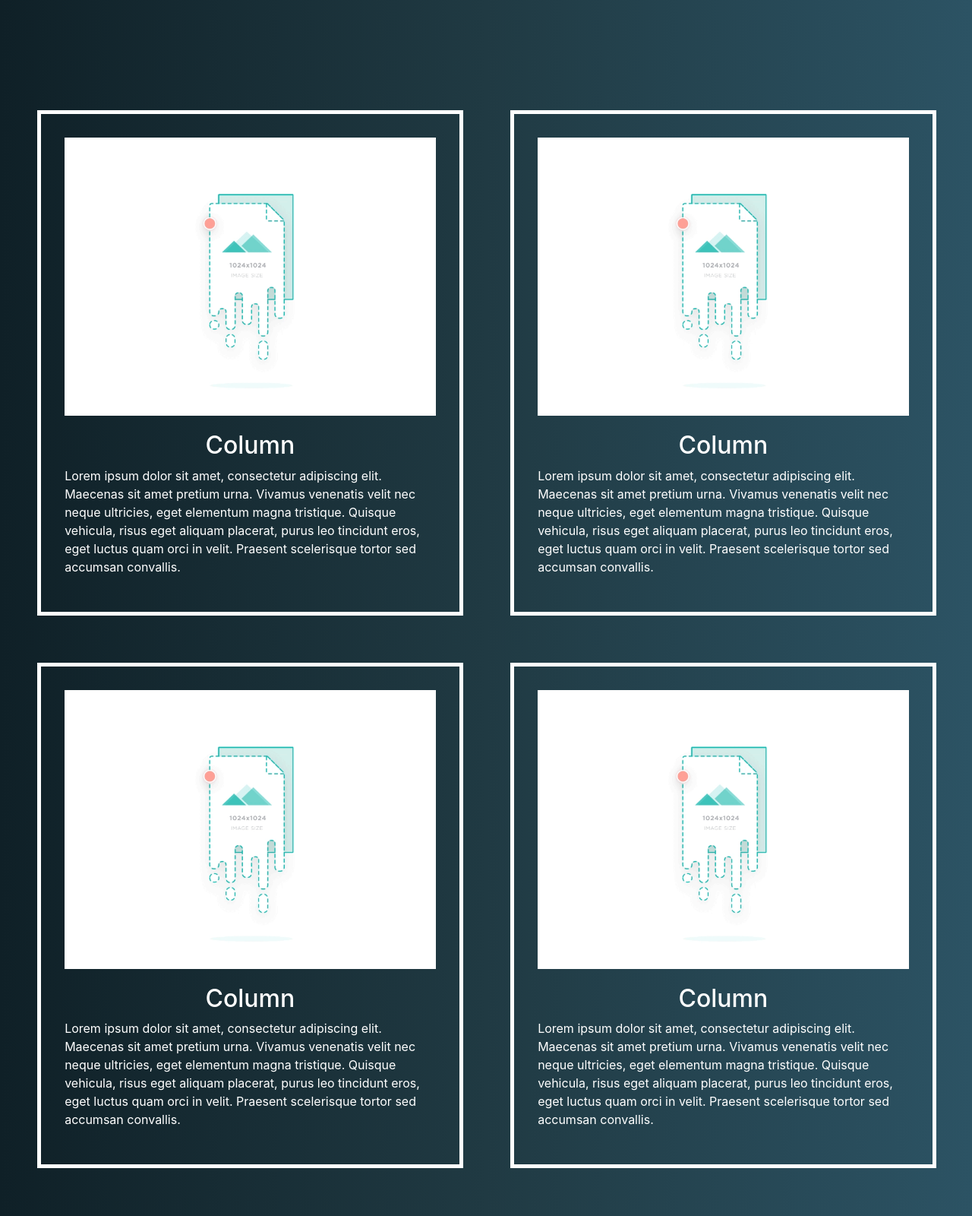
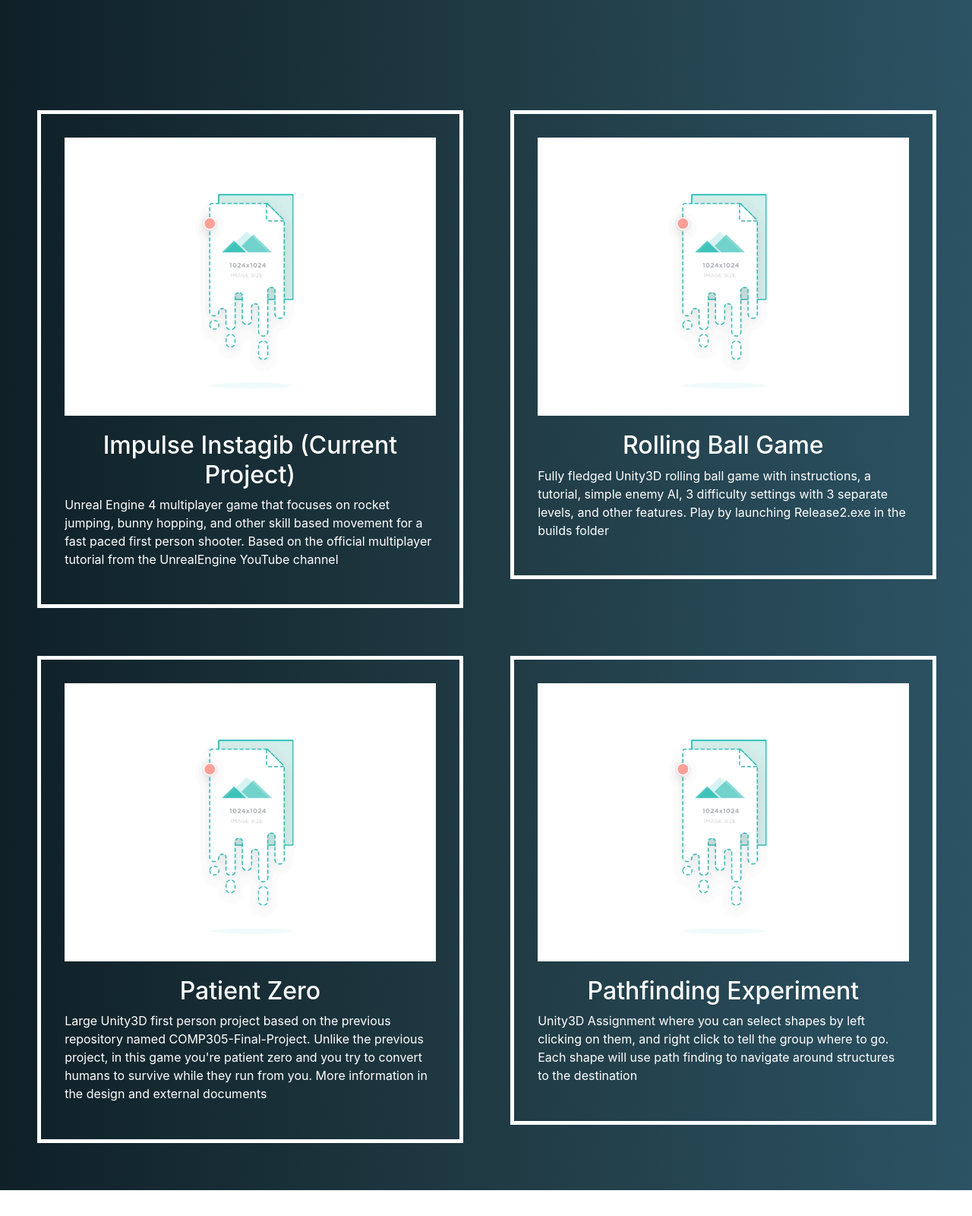
Before and after one commit to MaxSazhaev/MaxSazhaev.github.io, a plain HTML site: page index.html in a window 1280 px wide. Shown: the part 762-2362 px from the top of the page at 76% size. After the commit the page ends 2328 px from the top, so only its background shows below. Drawn offline with nearby package versions, Linux system fonts and the light colour scheme.

Commit message:
added project name and description to the gaming projects section, and set the gif to link to said projects. tried to implement slider effect with scrollme but it hasn't worked yet

```diff
--- a/css/style.css
+++ b/css/style.css
@@ -171,3 +171,18 @@ padding-left: 5%;
     height: 100%;
     width: 100%;
 }
+
+.scrollme
+{
+    padding:2em;
+  border:1em solid #e8e8e8;
+  perspective:600px;
+}
+
+.animateme
+{
+  width:80%;
+  padding:10%;
+  background:#e8e8e8;
+  transform-origin:center center center;
+}
--- a/index.html
+++ b/index.html
@@ -16,6 +16,7 @@
     <!-- Javascript  -->
     <script src="js/caroufredsel.js" type="text/javascript"></script>
     <script src="js/jquery.scrollme.js" type="text/javascript"></script>
+
     <script src="https://cdnjs.cloudflare.com/ajax/libs/popper.js/1.14.6/umd/popper.min.js"></script>
     <script src="https://maxcdn.bootstrapcdn.com/bootstrap/4.2.1/js/bootstrap.min.js"></script>
 </head>
@@ -78,87 +79,66 @@
         </ul>
     </section>
     <span>
-    <!--
+        <!--
+
+            <p>&darr;</p><p>&darr;</p><p>&darr;</p><p>&darr;</p><p>&darr;</p><p>&darr;</p><p>&darr;</p><p>&darr;</p><p>&darr;</p><p>&darr;</p><p>&darr;</p><p>&darr;</p><p>&darr;</p><p>&darr;</p><p>&darr;</p><p>&darr;</p><p>&darr;</p><p>&darr;</p><p>&darr;</p><p>&darr;</p><p>&darr;</p><p>&darr;</p><p>&darr;</p><p>&darr;</p><p>&darr;</p><p>&darr;</p><p>&darr;</p><p>&darr;</p><p>&darr;</p><p>&darr;</p><p>&darr;</p><p>&darr;</p><p>&darr;</p><p>&darr;</p><p>&darr;</p><p>&darr;</p><p>&darr;</p><p>&darr;</p><p>&darr;</p><p>&darr;</p>
+
     <section>
-    <div class="scrollme">
-        <div
-            class="effect_box effect_box_translate animateme"
-            data-when="view"
-            data-from="0.65"
-            data-to="0.15"
-            data-opacity="1"
-            data-translatex="400"
-            data-rotatez="90"
-        >
-            <h2>Yup, that's all.</h2>
+        <div class="scrollme">
+            <h2>Scroll me!</h2>
+            <div
+              class="animateme"
+              data-when="span"
+              data-from="0"
+              data-to="1"
+              data-easing="easeinout"
+              data-rotatey="360"
+            >
+            <h2>hi this isnt working and i really want it to work why</h2>
+            <img src="images/favicon-32x32.png">
         </div>
     </div>
     </section>
+
 -->
-
     <section class = "projects">
             <div class="row">
                     <div class="column">
                         <div class="box">
-                                <img src="images/placeholder_shot.gif" class="projectgif">
-                      <h2>Column</h2>
-                      <p>Lorem ipsum dolor sit amet, consectetur adipiscing elit. Maecenas sit amet pretium urna. Vivamus venenatis velit nec neque ultricies, eget elementum magna tristique. Quisque vehicula, risus eget aliquam placerat, purus leo tincidunt eros, eget luctus quam orci in velit. Praesent scelerisque tortor sed accumsan convallis.</p>
+                               <a href="https://github.com/MaxSazhaev/ImpulseInstagib"> <img src="images/placeholder_shot.gif" class="projectgif"> </a>
+                      <h2>Impulse Instagib (Current Project)</h2>
+                      <p>Unreal Engine 4 multiplayer game that focuses on rocket jumping, bunny hopping, and other skill based movement for a fast paced first person shooter. Based on the official multiplayer tutorial from the UnrealEngine YouTube channel</p>
                     </div>
                 </div>
 
 
                     <div class="column">
                             <div class="box">
-                                    <img src="images/placeholder_shot.gif" class="projectgif">
-                      <h2>Column</h2>
-                      <p>Lorem ipsum dolor sit amet, consectetur adipiscing elit. Maecenas sit amet pretium urna. Vivamus venenatis velit nec neque ultricies, eget elementum magna tristique. Quisque vehicula, risus eget aliquam placerat, purus leo tincidunt eros, eget luctus quam orci in velit. Praesent scelerisque tortor sed accumsan convallis.</p>
+                                <a href="https://github.com/MaxSazhaev/COMP-231-Project-Fun-Game"><img src="images/placeholder_shot.gif" class="projectgif"></a>
+                      <h2>Rolling Ball Game</h2>
+                      <p>Fully fledged Unity3D rolling ball game with instructions, a tutorial, simple enemy AI, 3 difficulty settings with 3 separate levels, and other features. Play by launching Release2.exe in the builds folder</p>
                     </div>
                 </div>
 
 
                     <div class="column">
                             <div class="box">
-                                    <img src="images/placeholder_shot.gif" class="projectgif">
-                      <h2>Column</h2>
-                      <p>Lorem ipsum dolor sit amet, consectetur adipiscing elit. Maecenas sit amet pretium urna. Vivamus venenatis velit nec neque ultricies, eget elementum magna tristique. Quisque vehicula, risus eget aliquam placerat, purus leo tincidunt eros, eget luctus quam orci in velit. Praesent scelerisque tortor sed accumsan convallis.</p>
+                                <a href="https://github.com/MaxSazhaev/COMP396-Final-Project"><img src="images/placeholder_shot.gif" class="projectgif"></a>
+                      <h2>Patient Zero</h2>
+                      <p>Large Unity3D first person project based on the previous repository named COMP305-Final-Project. Unlike the previous project, in this game you're patient zero and you try to convert humans to survive while they run from you. More information in the design and external documents</p>
                     </div>
                   </div>
 
                   <div class="column">
                         <div class="box">
-                                <img src="images/placeholder_shot.gif" class="projectgif">
-                  <h2>Column</h2>
-                  <p>Lorem ipsum dolor sit amet, consectetur adipiscing elit. Maecenas sit amet pretium urna. Vivamus venenatis velit nec neque ultricies, eget elementum magna tristique. Quisque vehicula, risus eget aliquam placerat, purus leo tincidunt eros, eget luctus quam orci in velit. Praesent scelerisque tortor sed accumsan convallis.</p>
+                            <a href="https://github.com/MaxSazhaev/COMP396-Assignment2"><img src="images/placeholder_shot.gif" class="projectgif"></a>
+                  <h2>Pathfinding Experiment</h2>
+                  <p>Unity3D Assignment where you can select shapes by left clicking on them, and right click to tell the group where to go. Each shape will use path finding to navigate around structures to the destination</p>
                 </div>
               </div>
                 </div>
     </section>
 
-    <!--
-    <div class="column column_medium">
-
-    <pre
-	class="animateme scrollme"
-	data-when="enter"
-	data-from="0.75"
-	data-to="0"
-	data-opacity="0"
-	data-translatex="400"
-><code>&lt;<span class="code_tag">div</span> <span class="code_attribute">class</span>=<span class="code_value">"scrollme"</span>&gt;
-    &lt;<span class="code_tag">div</span>
-        <span class="code_attribute">class</span>=<span class="code_value">"animateme"</span>
-        <span class="code_attribute">data-when</span>=<span class="code_value">"enter"</span>
-        <span class="code_attribute">data-from</span>=<span class="code_value">"0.5"</span>
-        <span class="code_attribute">data-to</span>=<span class="code_value">"0"</span>
-        <span class="code_attribute">data-opacity</span>=<span class="code_value">"0"</span>
-        <span class="code_attribute">data-translatex</span>=<span class="code_value">"-200"</span>
-        <span class="code_attribute">data-rotatez</span>=<span class="code_value">"90"</span>
-    &gt;
-        Yup, that's all.
-    &lt;/<span class="code_tag">div</span>&gt;
-&lt;/<span class="code_tag">div</span>&gt;</code></pre>
-</div>
--->
 
     <script src="js/main.js"></script>
 </body>
```
Also changed, not shown: images/code.txt (deleted), js/jquery.scrollme.js.
